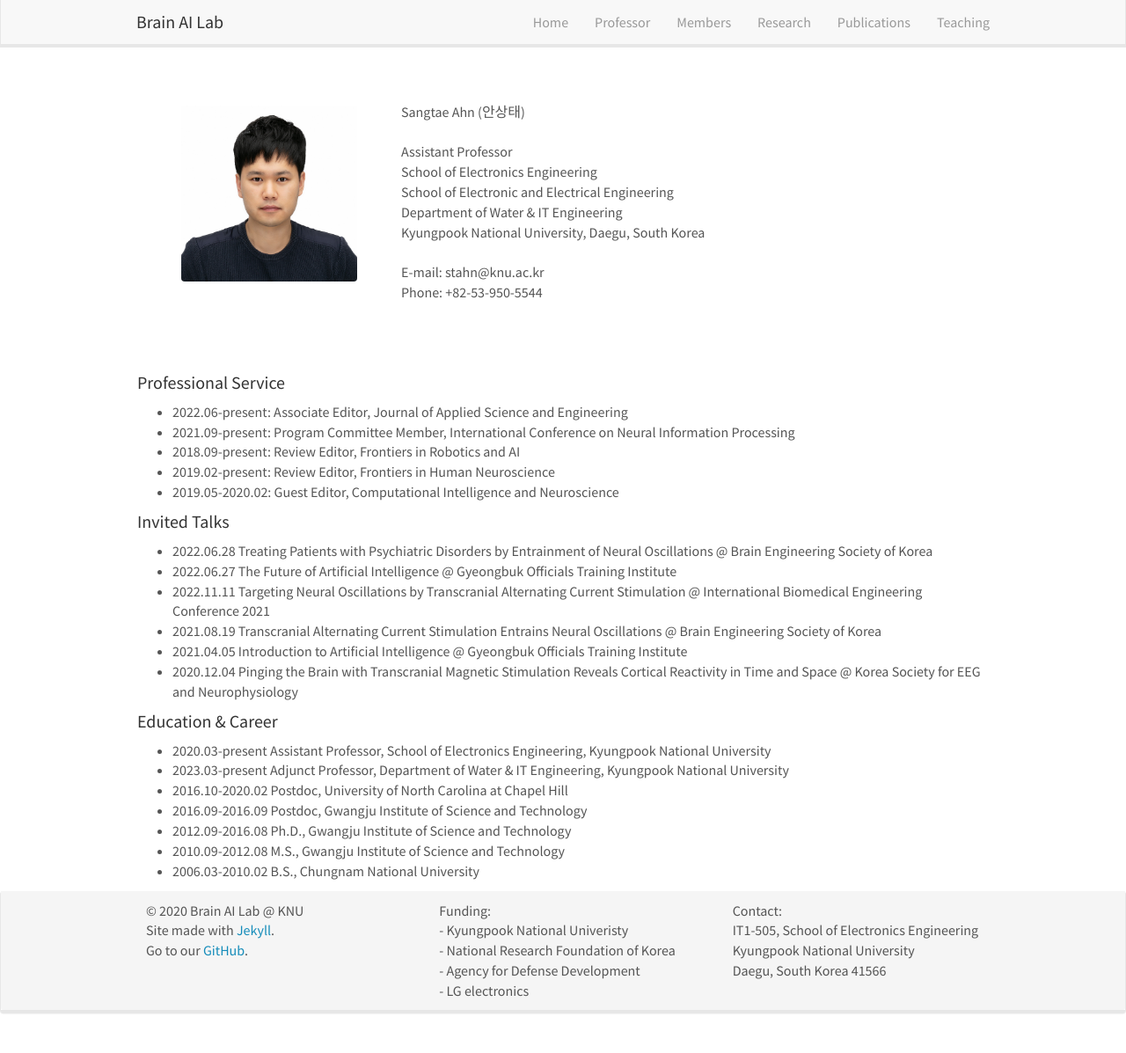
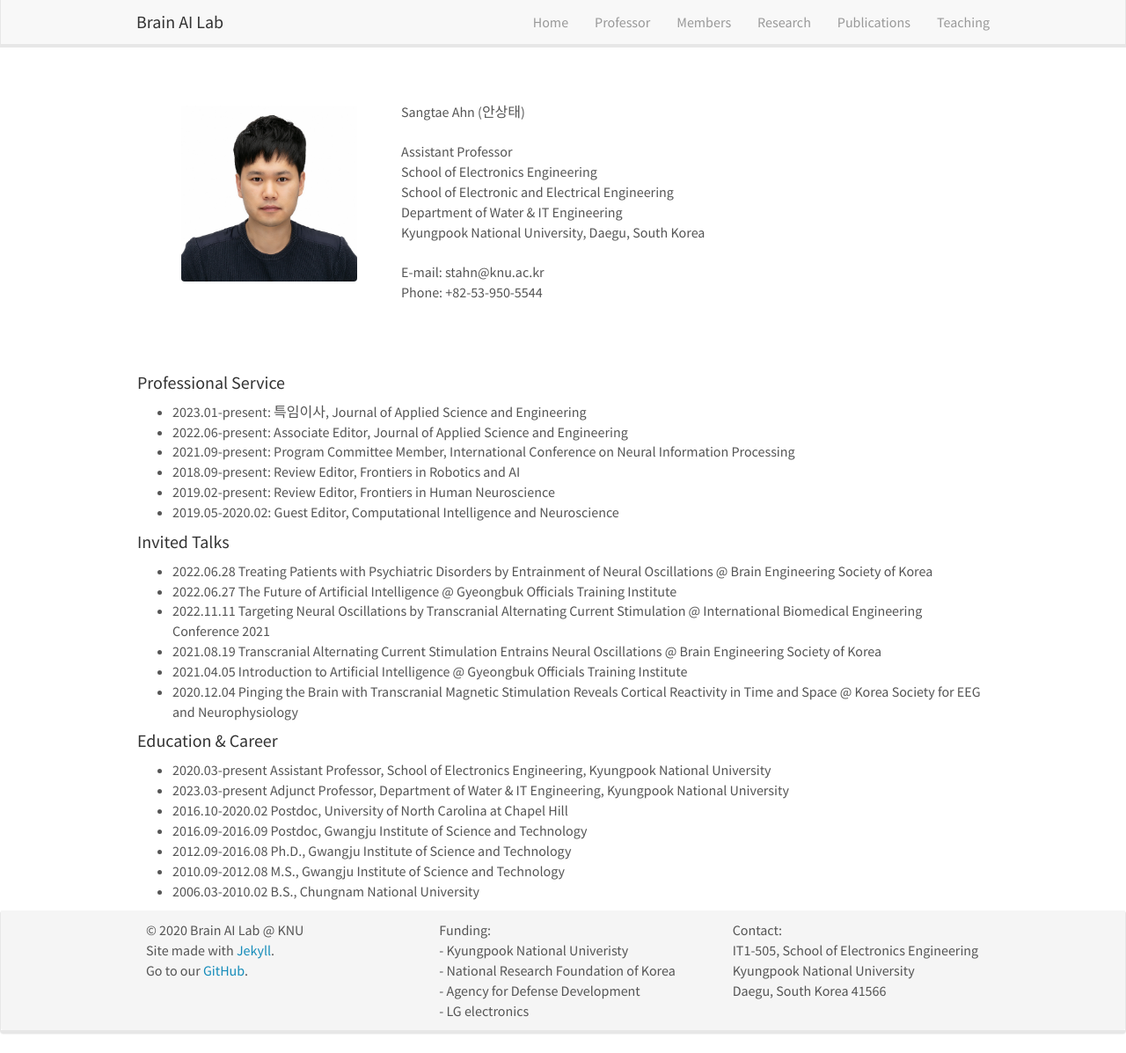
Before and after one commit to KNU-BrainAI/knu-brainai.github.io, a Jekyll site: the page built from _pages/professor.md, in a window 1280 px wide and 1197 px high. Shown: the whole window at 88% size. Built offline with Jekyll 4.4.1, drawn with Linux system fonts in a browser that asks for light colours; nearby versions of some CDN libraries.

Commit message:
Update professor.md

```diff
--- a/_pages/professor.md
+++ b/_pages/professor.md
@@ -20,6 +20,7 @@ Phone: +82-53-950-5544<br/><br/>
 <br/><br/>
 
 #### Professional Service
+- 2023.01-present: 특임이사, Journal of Applied Science and Engineering
 - 2022.06-present: Associate Editor, Journal of Applied Science and Engineering
 - 2021.09-present: Program Committee Member, International Conference on Neural Information Processing
 - 2018.09-present: Review Editor, Frontiers in Robotics and AI
```
